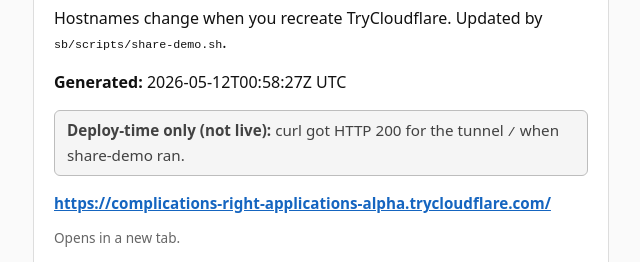
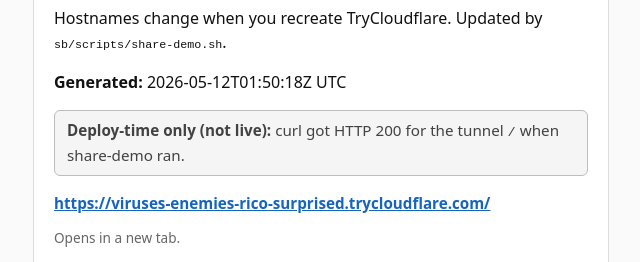
Before and after one commit to psycho789/sb-tunnel, a plain HTML site: page index.html in a window 1280 px wide. Shown: the part 138-400 px from the top of the page, without its empty margins (319-959 px from the left). Drawn offline with Linux system fonts and the light colour scheme; no server answers.

Commit message:
share-demo tunnel 2026-05-12T01:50:18Z

```diff
--- a/index.html
+++ b/index.html
@@ -25,10 +25,10 @@
   <div class="card">
     <h1>SizeNova tunnel</h1>
     <p>Hostnames change when you recreate TryCloudflare. Updated by <code>sb/scripts/share-demo.sh</code>.</p>
-    <p><strong>Generated:</strong> 2026-05-12T00:58:27Z UTC</p>
+    <p><strong>Generated:</strong> 2026-05-12T01:50:18Z UTC</p>
     <p class="badge meta"><strong>Deploy-time only (not live):</strong> curl got HTTP 200 for the tunnel <code>/</code> when share-demo ran.</p>
     <p class="tunnel-url">
-      <a href="https://complications-right-applications-alpha.trycloudflare.com/" target="_blank" rel="noopener noreferrer">https://complications-right-applications-alpha.trycloudflare.com/</a>
+      <a href="https://viruses-enemies-rico-surprised.trycloudflare.com/" target="_blank" rel="noopener noreferrer">https://viruses-enemies-rico-surprised.trycloudflare.com/</a>
     </p>
     <p class="muted" style="font-size:0.85rem;color:#666;">Opens in a new tab.</p>
     <div class="live">
@@ -44,7 +44,7 @@
   </footer>
   <script>
 (function () {
-  const WEB = "https://complications-right-applications-alpha.trycloudflare.com";
+  const WEB = "https://viruses-enemies-rico-surprised.trycloudflare.com";
 
   function setWeb(text, ok) {
     const el = document.getElementById("live-web");
```
